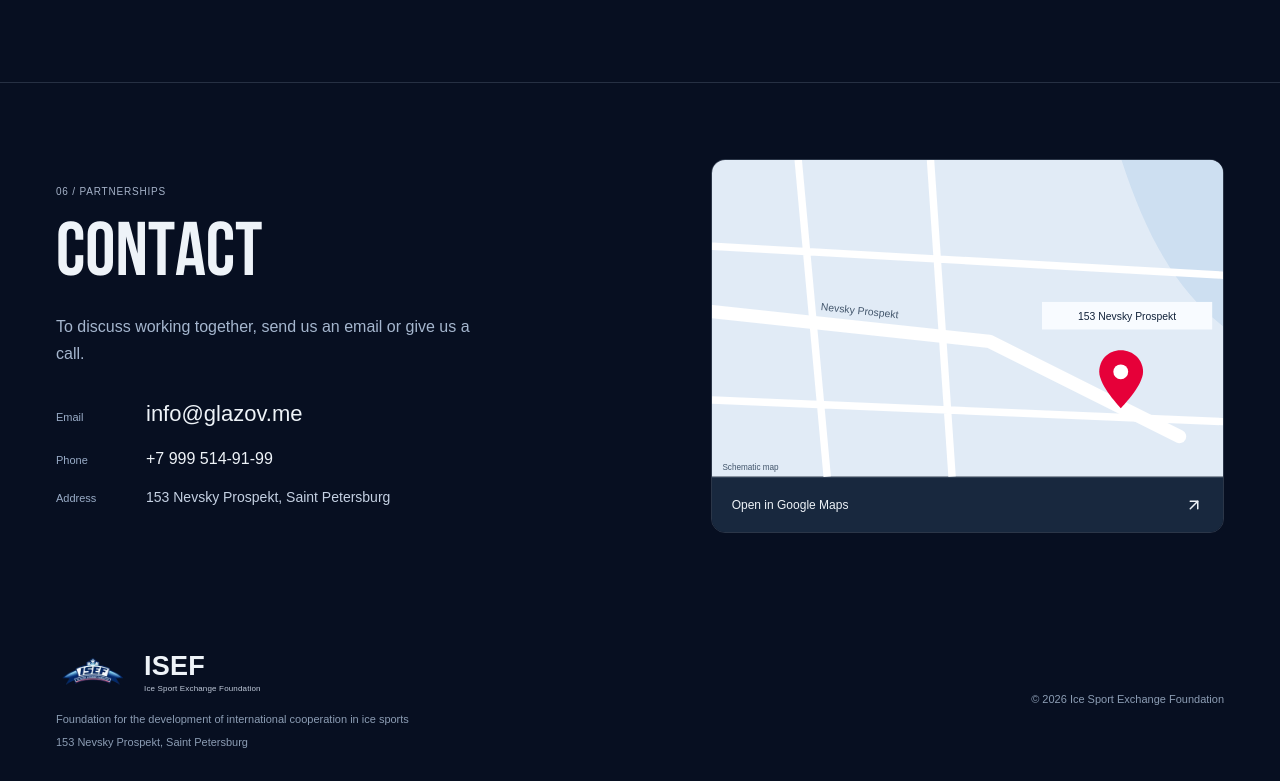
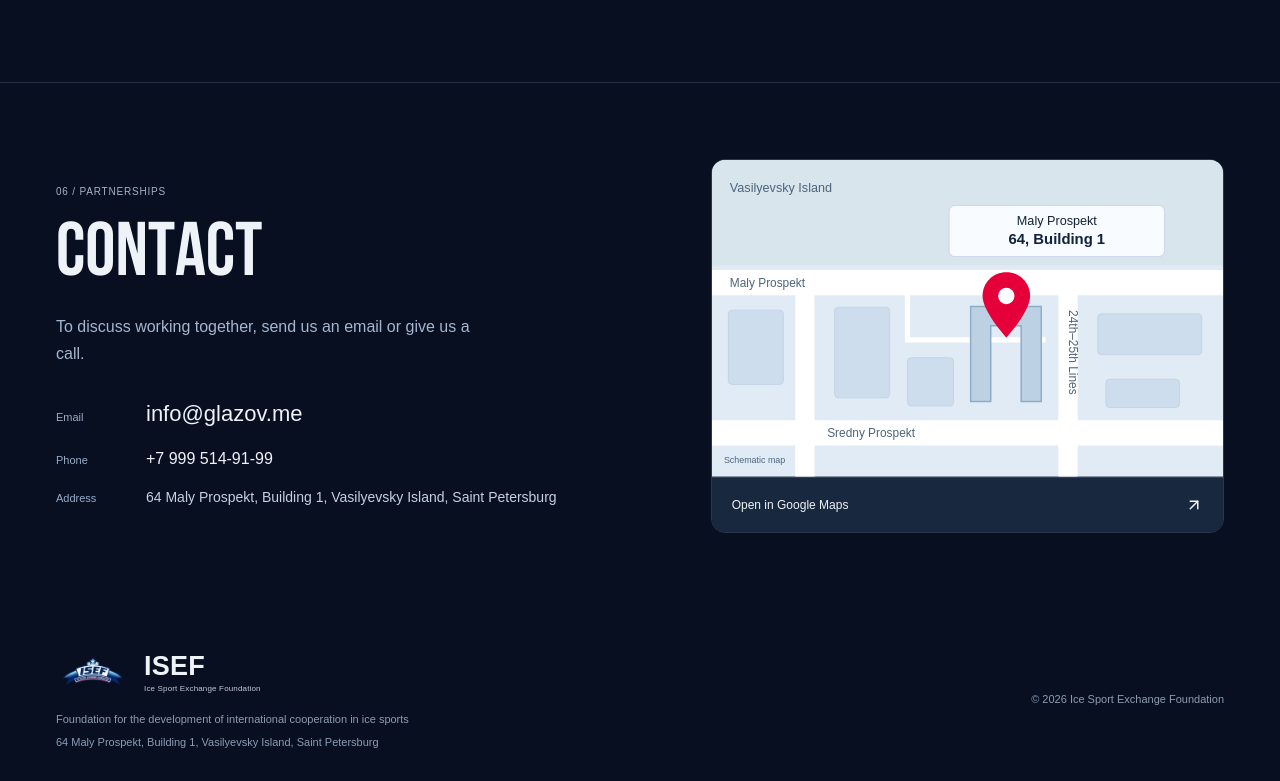
Before and after one commit to mentyrop/ISEF, a React (Vite) app: page / in a window 1280 px wide. Shown: the part 4728-5509 px from the top of the page. Built offline with nearby package versions, Linux system fonts and the light colour scheme; a web font is replaced by a local one.

Commit message:
Update foundation address and map to Maly Prospekt 64k1

```diff
--- a/src/ContactMap.tsx
+++ b/src/ContactMap.tsx
@@ -1,28 +1,44 @@
 import type { Language } from './content'
 
-const mapLabels: Record<Language, { street: string; address: string; note: string }> = {
-  ru: { street: 'Невский проспект', address: 'Невский проспект, 153', note: 'Схема условная' },
-  en: { street: 'Nevsky Prospekt', address: '153 Nevsky Prospekt', note: 'Schematic map' },
-  es: { street: 'Nevsky Prospekt', address: 'Nevsky Prospekt, 153', note: 'Mapa esquemático' },
+const mapLabels: Record<Language, { island: string; street: string; lines: string; crossStreet: string; building: string; note: string }> = {
+  ru: { island: 'Васильевский остров', street: 'Малый проспект В.О.', lines: '24–25-я линии В.О.', crossStreet: 'Средний проспект В.О.', building: '64к1', note: 'Схема условная' },
+  en: { island: 'Vasilyevsky Island', street: 'Maly Prospekt', lines: '24th–25th Lines', crossStreet: 'Sredny Prospekt', building: '64, Building 1', note: 'Schematic map' },
+  es: { island: 'Isla Vasílievski', street: 'Maly Prospekt', lines: 'Líneas 24–25', crossStreet: 'Sredny Prospekt', building: '64, edificio 1', note: 'Mapa esquemático' },
 }
 
-// Keep the original schematic layout, with real text that follows the site language.
+// Simplified block layout: 64k1 is south of Maly Prospekt, west of the 24th–25th Lines.
+// Location checked on Yandex Maps (59.939951, 30.250812); not a navigation-scale map.
 export default function ContactMap({ language, address }: { language: Language; address: string }) {
   const labels = mapLabels[language]
   return <svg className="contact-map" viewBox="0 0 688 426" role="img" aria-label={address}>
     <rect width="688" height="426" fill="#e1ebf6" />
-    <path d="M551 0H688V224C626 176 585 105 551 0Z" fill="#cddff1" />
+    <rect x="0" y="0" width="688" height="142" fill="#d8e5ec" />
+    <g fill="#cddded" stroke="#bdcfe1" strokeWidth="1">
+      <rect x="22" y="202" width="74" height="100" rx="5" />
+      <rect x="165" y="198" width="74" height="122" rx="5" />
+      <rect x="263" y="266" width="62" height="65" rx="5" />
+      <rect x="519" y="207" width="140" height="55" rx="5" />
+      <rect x="530" y="295" width="99" height="38" rx="5" />
+    </g>
     <g fill="none" stroke="#fff">
-      <path d="M116 0 155 426M294 0 323 426M0 116 688 155M0 323 688 352" strokeWidth="10" />
-      <path d="M0 204 373 244 629 372" strokeWidth="18" strokeLinecap="round" strokeLinejoin="round" />
+      <path d="M0 165H688M0 367H688" strokeWidth="34" />
+      <path d="M125 176V426M479 176V426" strokeWidth="26" />
+      <path d="M263 181V242H449" strokeWidth="7" />
     </g>
-    <g fill="#42556b" fontFamily="Manrope Variable, sans-serif">
-      <text x="146" y="202" fontSize="14" transform="rotate(6 146 202)">{labels.street}</text>
-      <text x="14" y="417" fontSize="11">{labels.note}</text>
+    <path d="M348 197H443V325H416V223H375V325H348Z" fill="#bdd1e4" stroke="#8cacc8" strokeWidth="2" />
+    <g fill="#4d647c" fontFamily="Manrope Variable, sans-serif" fontSize="16">
+      <text x="24" y="43" fontSize="17">{labels.island}</text>
+      <text x="24" y="171">{labels.street}</text>
+      <text x="155" y="373">{labels.crossStreet}</text>
+      <text x="480" y="202" transform="rotate(90 480 202)">{labels.lines}</text>
+      <text x="16" y="408" fontSize="12">{labels.note}</text>
     </g>
-    <rect x="444" y="191" width="229" height="37" fill="#f8fbff" />
-    <text x="558.5" y="215" fill="#11223a" fontFamily="Manrope Variable, sans-serif" fontSize="14" textAnchor="middle">{labels.address}</text>
-    <path d="M550 256C533 256 521 269 521 285C521 304 550 334 550 334S580 304 580 285C580 269 567 256 550 256Z" fill="#e60039" />
-    <circle cx="550" cy="285" r="10" fill="#fff" />
+    <rect x="319" y="61" width="290" height="69" rx="8" fill="#f8fbff" stroke="#bdcfe1" />
+    <g fill="#11223a" fontFamily="Manrope Variable, sans-serif" textAnchor="middle">
+      <text x="464" y="87" fontSize="17">{labels.street}</text>
+      <text x="464" y="113" fontSize="20" fontWeight="700">{labels.building}</text>
+    </g>
+    <path d="M396 151C378 151 364 165 364 183C364 204 396 239 396 239S428 204 428 183C428 165 414 151 396 151Z" fill="#e60039" />
+    <circle cx="396" cy="183" r="11" fill="#fff" />
   </svg>
 }
--- a/src/content.ts
+++ b/src/content.ts
@@ -54,7 +54,7 @@ export const content: Record<Language, Copy> = {
     ],
     galleryTitle: 'Фотографии', photoAlts: ['Хоккеисты борются за шайбу во время матча', 'Тренер обсуждает игру с командой на скамейке', 'Общее фото хоккейных команд на ледовой арене'],
     contactsTitle: 'Контакты', contactsText: 'Чтобы обсудить сотрудничество, напишите нам на почту или позвоните.',
-    email: 'Почта', phone: 'Телефон', addressLabel: 'Адрес', address: 'Санкт-Петербург, Невский проспект, 153',
+    email: 'Почта', phone: 'Телефон', addressLabel: 'Адрес', address: 'Санкт-Петербург, Малый проспект Васильевского острова, 64к1',
     foundationName: 'Фонд развития международного сотрудничества ледовых видов спорта',
     openMap: 'Открыть в Google Maps', skip: 'Перейти к содержимому', openMenu: 'Открыть меню', close: 'Закрыть',
     openPhoto: 'Открыть фотографию', previous: 'Предыдущая фотография', next: 'Следующая фотография', languageLabel: 'Язык сайта',
@@ -101,7 +101,7 @@ export const content: Record<Language, Copy> = {
     ],
     galleryTitle: 'Photos', photoAlts: ['Hockey players competing for the puck during a match', 'A coach discussing the game with the team on the bench', 'Hockey teams posing together on the ice rink'],
     contactsTitle: 'Contact', contactsText: 'To discuss working together, send us an email or give us a call.',
-    email: 'Email', phone: 'Phone', addressLabel: 'Address', address: '153 Nevsky Prospekt, Saint Petersburg',
+    email: 'Email', phone: 'Phone', addressLabel: 'Address', address: '64 Maly Prospekt, Building 1, Vasilyevsky Island, Saint Petersburg',
     foundationName: 'Foundation for the development of international cooperation in ice sports',
     openMap: 'Open in Google Maps', skip: 'Skip to content', openMenu: 'Open menu', close: 'Close',
     openPhoto: 'Open photo', previous: 'Previous photo', next: 'Next photo', languageLabel: 'Website language',
@@ -148,7 +148,7 @@ export const content: Record<Language, Copy> = {
     ],
     galleryTitle: 'Fotos', photoAlts: ['Jugadores de hockey disputando el disco durante un partido', 'Un entrenador hablando con su equipo en el banquillo', 'Foto de los equipos de hockey en la pista de hielo'],
     contactsTitle: 'Contacto', contactsText: 'Para hablar de una posible colaboración, escríbenos o llámanos.',
-    email: 'Correo', phone: 'Teléfono', addressLabel: 'Dirección', address: 'Nevsky Prospekt, 153, San Petersburgo',
+    email: 'Correo', phone: 'Teléfono', addressLabel: 'Dirección', address: 'Maly Prospekt, 64, edificio 1, isla Vasílievski, San Petersburgo',
     foundationName: 'Fundación para el desarrollo de la cooperación internacional en los deportes de hielo',
     openMap: 'Abrir en Google Maps', skip: 'Ir al contenido', openMenu: 'Abrir menú', close: 'Cerrar',
     openPhoto: 'Abrir foto', previous: 'Foto anterior', next: 'Foto siguiente', languageLabel: 'Idioma del sitio',
@@ -162,4 +162,4 @@ export const photos = ['218e8.png', '39df7.png', 'cbe9e.png']
 export const asset = (filename: string) => /\.(png|jpe?g)$/.test(filename)
   ? `${import.meta.env.BASE_URL}optimized/${filename.replace(/\.(png|jpe?g)$/, '.webp')}`
   : `${import.meta.env.BASE_URL}assets/${filename}`
-export const mapUrl = 'https://www.google.com/maps/search/?api=1&query=' + encodeURIComponent('Санкт-Петербург, Невский проспект, 153')
+export const mapUrl = 'https://www.google.com/maps/search/?api=1&query=' + encodeURIComponent(content.ru.address)
```
Also changed, not shown: src/concepts/Concepts.tsx (+4 -3 lines), src/concepts/concepts.css, 1 other file (tests, documents, lock files or other folders).
